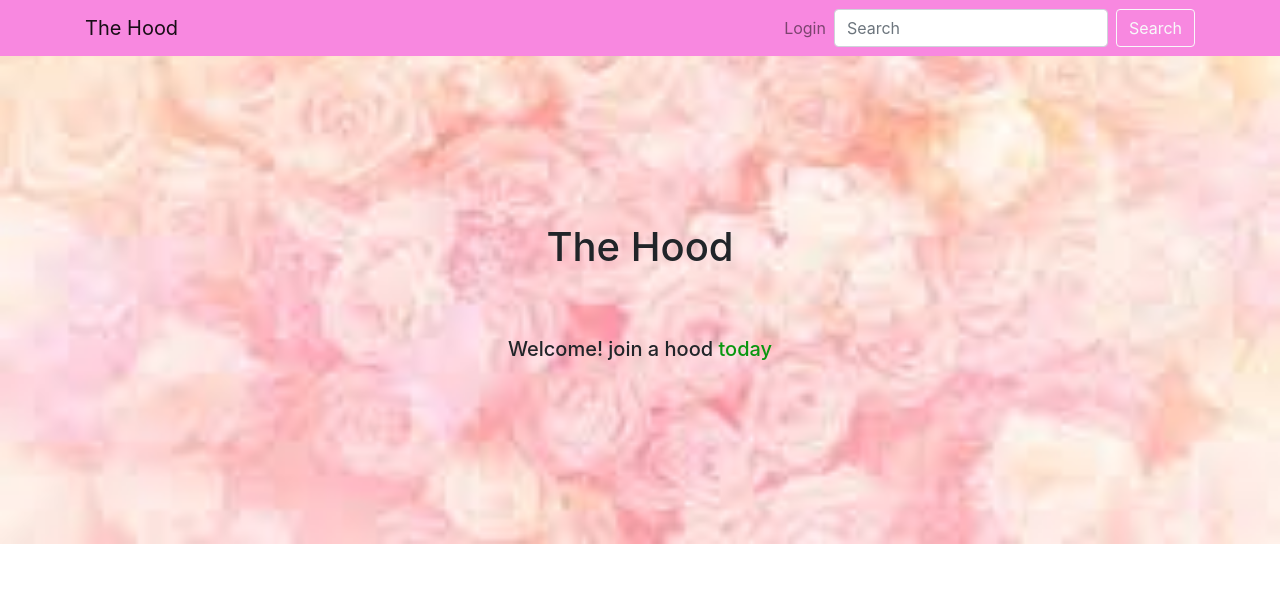
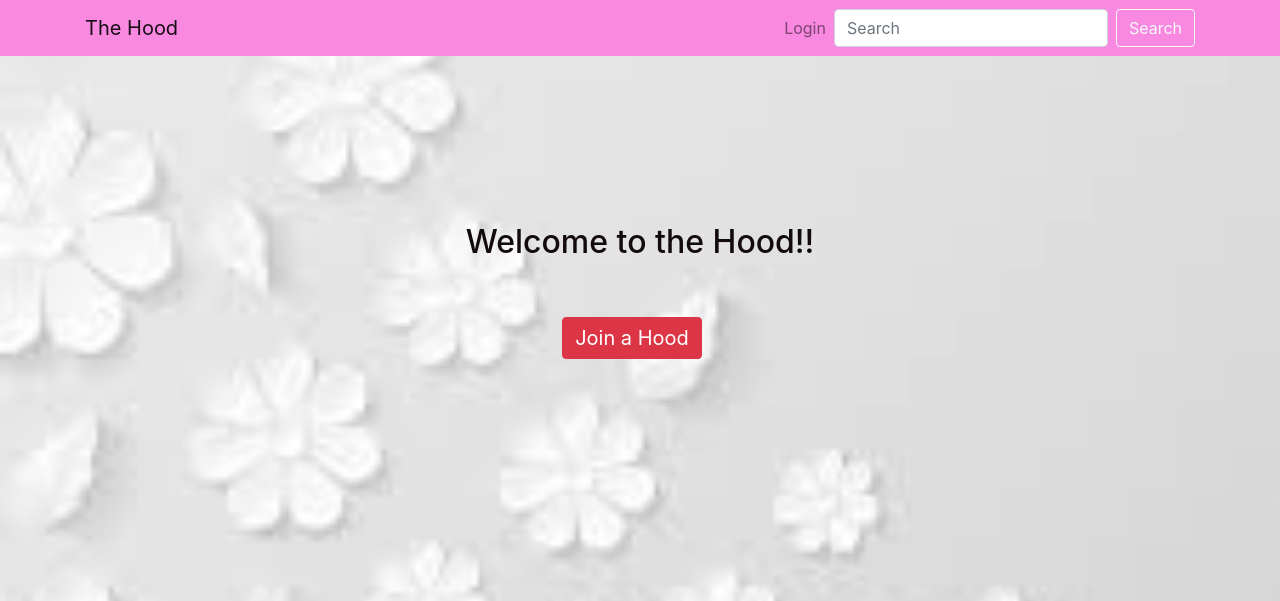
Before and after one commit to bre-nda/neighborhood, a Django app: page / in a window 1280 px wide. Shown: the top 601 px of the page. Run offline with Django 3.2, Linux system fonts and the light colour scheme; some libraries are stand-ins or nearby versions.

Commit message:
add the join hood url

```diff
--- a/thehood/templates/home.html
+++ b/thehood/templates/home.html
@@ -9,13 +9,12 @@
   <meta name="viewport" content="width=device-width, initial-scale=1.0">
   <title>Document</title>
 </head>
-<body style="background-image: url(/static/css/media/back.jpeg);background-position: center;
-background-size: cover;
-background-repeat: no-repeat;">
+<body style="background-image: url(/static/css/media/flow.jpeg);background-position: center;background-size: cover;background-repeat: no-repeat;">
       <div class="container" >
         <div class="text text-center" style="margin-top:15%">
-            <h1>The Hood</h1>
-            <h5 style="margin-top:6%">Welcome! join a hood <span style="color: rgb(9, 151, 16);">  today</span></h5>
+            <h2 style="margin-top:6%">Welcome to the Hood!!</h2>
+            <br> <br>
+            <a class="navbar-brand  btn btn-danger" href="{% url 'hood' %}">Join a Hood</a>
         </div>
 
     </div>
```
